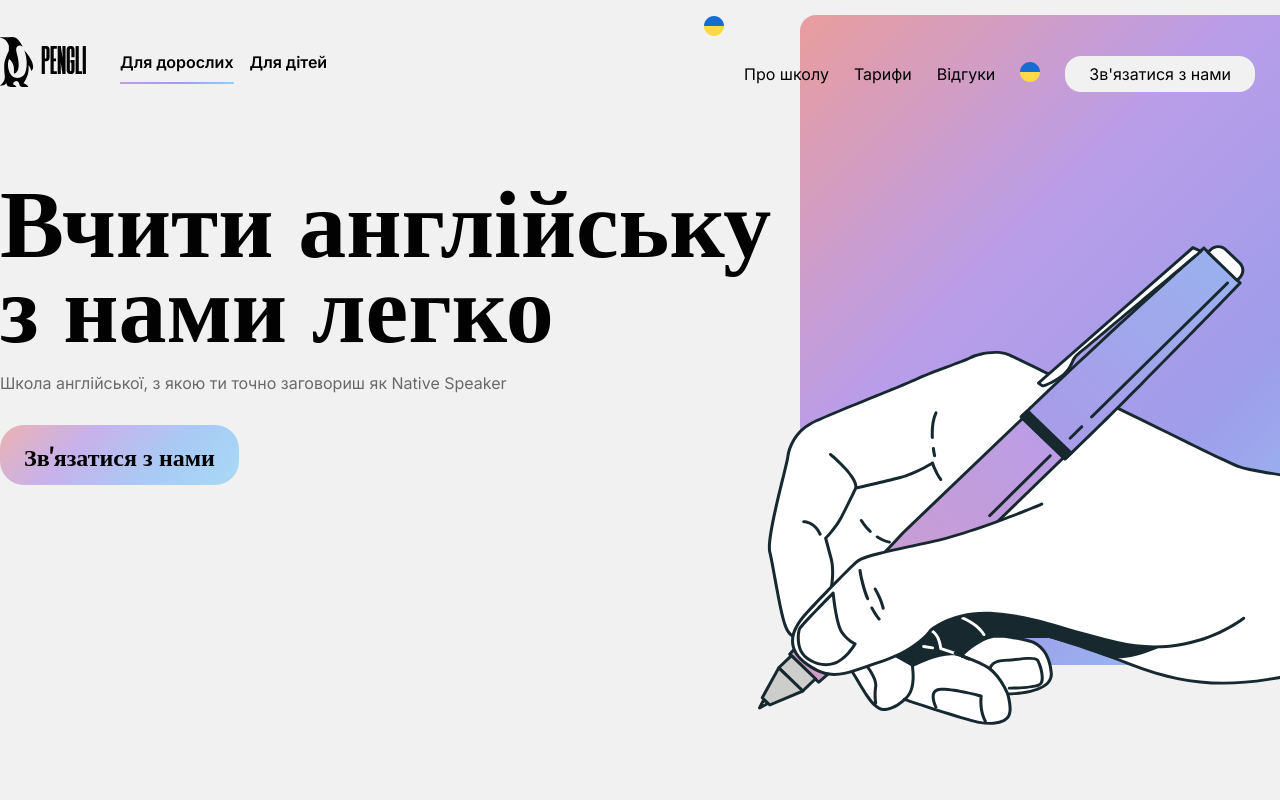
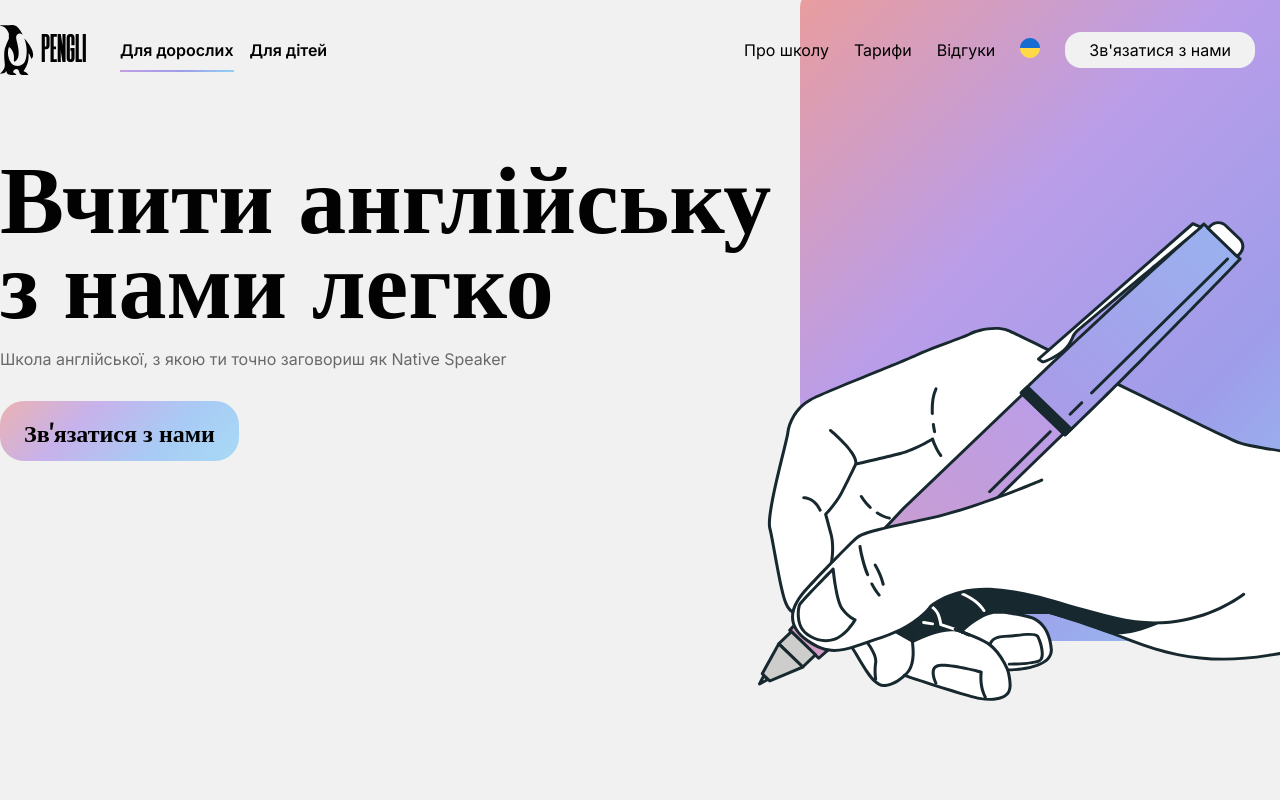
Before and after one commit to mirajane2207/english-school, a React (Create React App) app: page / in a window 1280 px wide. Shown: the top 800 px of the page. Built offline with nearby package versions, Linux system fonts and the light colour scheme.

Commit message:
Fixed UI problems

```diff
--- a/src/components/Form/Form.module.css
+++ b/src/components/Form/Form.module.css
@@ -1,5 +1,5 @@
 .form__wrapper {
-    margin-bottom: 250px;
+    margin-bottom: 120px;
     height: 580px;
 }
 
--- a/src/components/Lessons/Lessons.module.css
+++ b/src/components/Lessons/Lessons.module.css
@@ -6,6 +6,7 @@
     justify-content: center;
     align-items: center;
     gap: 62px;
+    width: fit-content;
 }
 
 .lessons__list_container {
--- a/src/components/Navbar/Navbar.jsx
+++ b/src/components/Navbar/Navbar.jsx
@@ -21,8 +21,6 @@ const Navbar = (props) => {
                 <a href="#" className={props.mode === 'children' ? 'header__mode_active' : 'header__mode'}  onClick={setChildren}>Для дітей</a>
             </div>
             <div className='navbar'>
-            <img src={ua} alt="" className='uaImg'/>
-
                 <ul>
                     <li><a onClick={() => props.scrollTo("#about")}>Про школу</a></li>
                     <li><a onClick={() => props.scrollTo('#tariffs')}>Тарифи</a></li>
```
